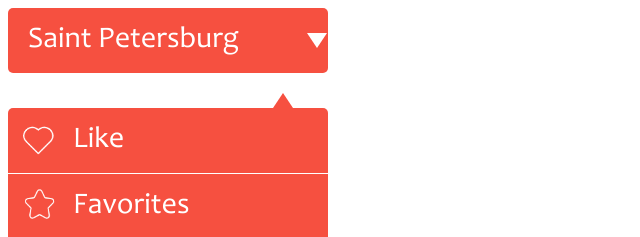
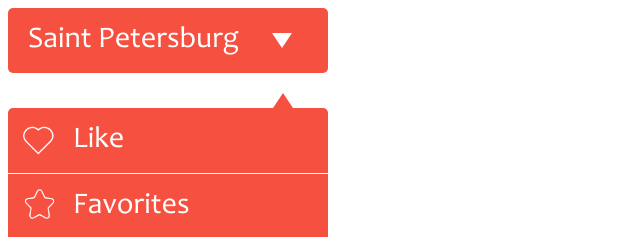
Before and after one commit to MargotGuo/Task-Week1-Basic-CSS, a plain HTML site: page index.html in a window 1280 px wide. Shown: the top 237 px of the page, 0-640 px from the left. Drawn offline with Linux system fonts and the light colour scheme.

Commit message:
[Guo Yuanqi]{fix} : modify the triangle

```diff
--- a/index.css
+++ b/index.css
@@ -19,7 +19,7 @@
 .triangle-top {
   display: inline;
   position: relative;
-  left: 68px;
+  left: 33px;
   top: 15px;
   width: 0;
   height: 0;
```
